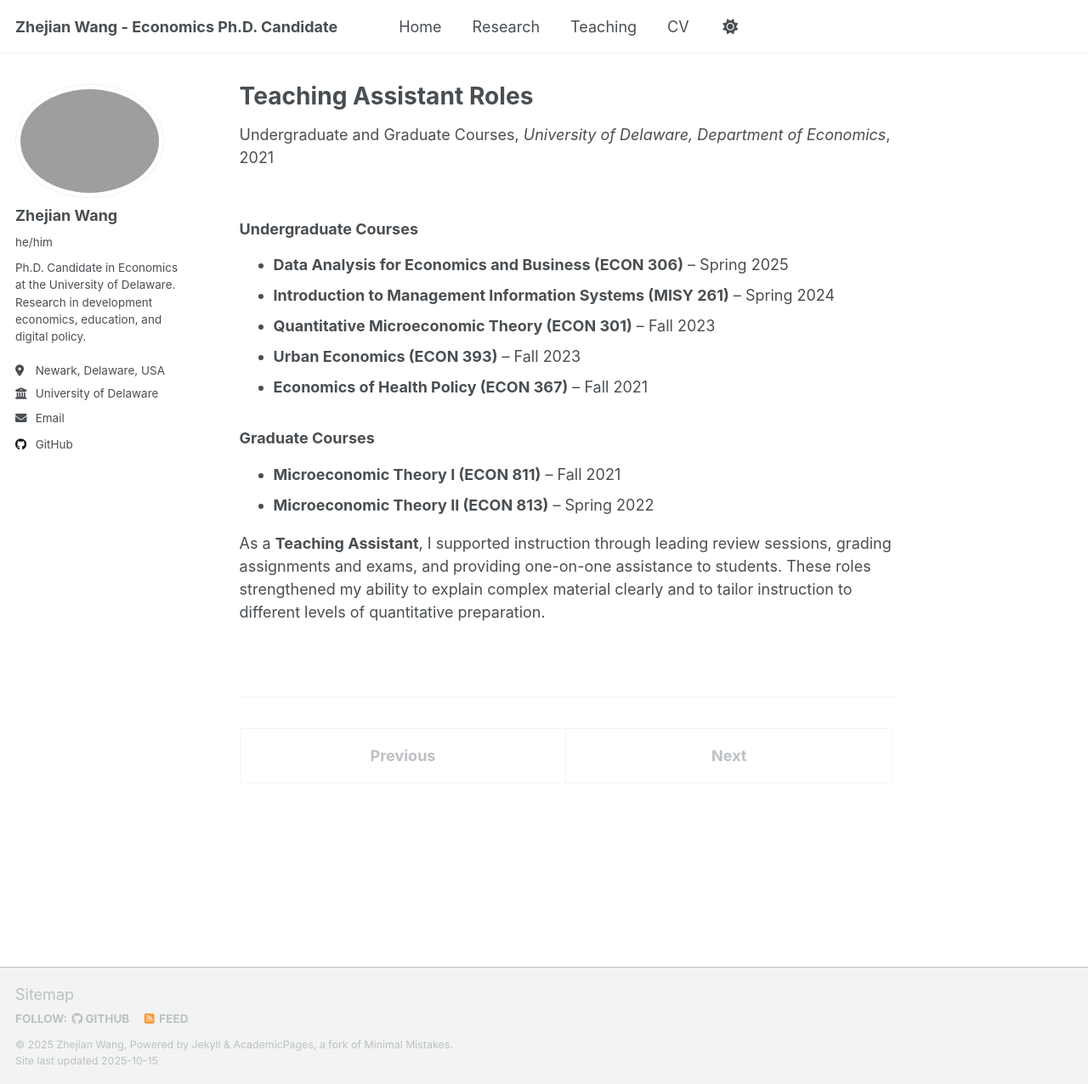
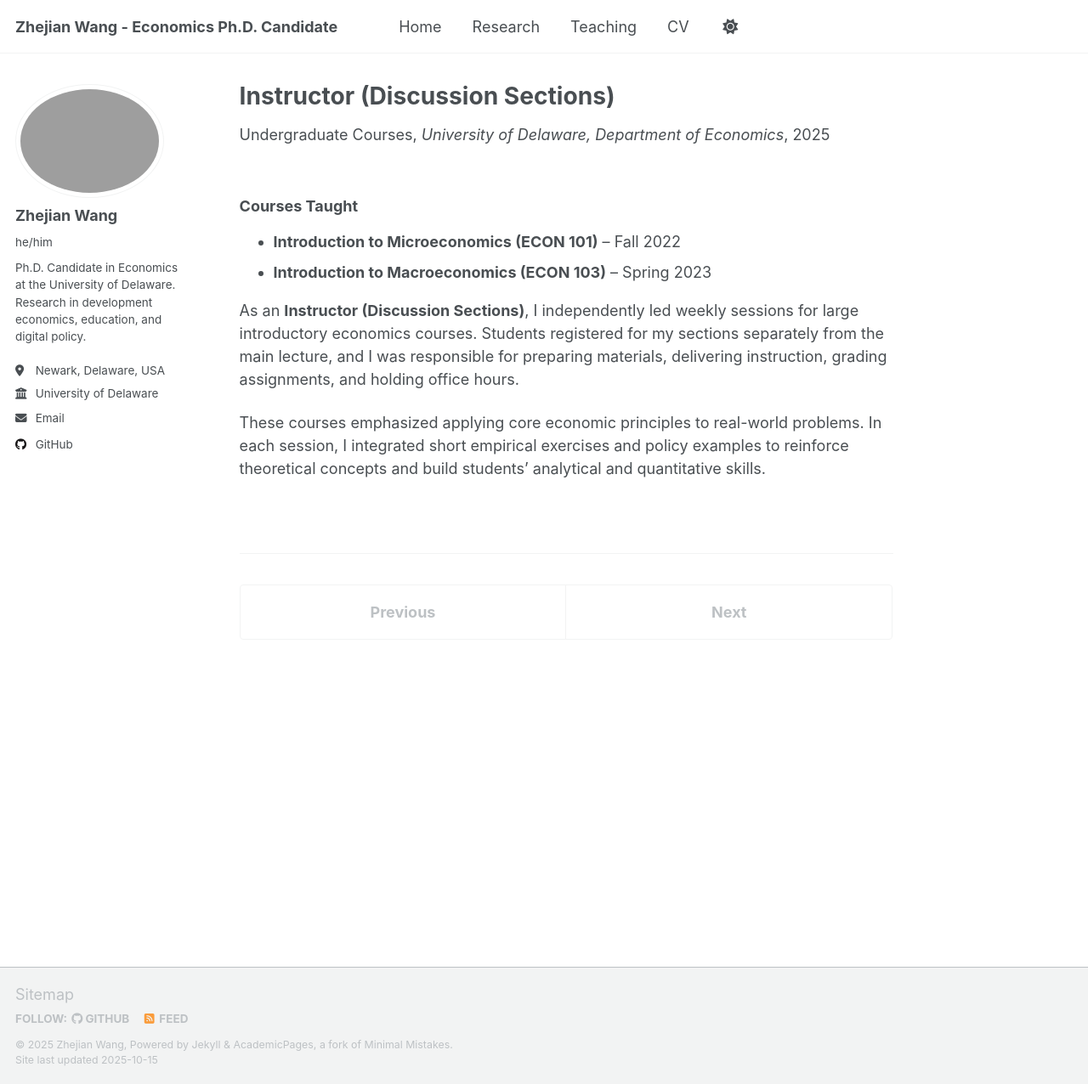
Before and after one commit to zhejianw/zhejianw.github.io, a Jekyll site: the page built from _teaching/ta-roles.md, in a window 1280 px wide and 1276 px high. Shown: the whole window at 85% size. Built offline with Jekyll 4.4.1, drawn with Linux system fonts in a browser that asks for light colours; a script that is not in the unit is left out.

Commit message:
Update ta-roles.md

```diff
--- a/_teaching/ta-roles.md
+++ b/_teaching/ta-roles.md
@@ -1,22 +1,16 @@
 ---
-title: "Teaching Assistant Roles"
+title: "Instructor (Discussion Sections)"
 collection: teaching
-type: "Undergraduate and Graduate Courses"
-permalink: /teaching/ta-roles
+type: "Undergraduate Courses"
+permalink: /teaching/2022-fall-instructor
 venue: "University of Delaware, Department of Economics"
-date: 2021-09-01
 location: "Newark, Delaware, USA"
 ---
 
-### Undergraduate Courses
-- **Data Analysis for Economics and Business (ECON 306)** – Spring 2025
-- **Introduction to Management Information Systems (MISY 261)** – Spring 2024
-- **Quantitative Microeconomic Theory (ECON 301)** – Fall 2023
-- **Urban Economics (ECON 393)** – Fall 2023
-- **Economics of Health Policy (ECON 367)** – Fall 2021
+### Courses Taught
+- **Introduction to Microeconomics (ECON 101)** – Fall 2022
+- **Introduction to Macroeconomics (ECON 103)** – Spring 2023
 
-### Graduate Courses
-- **Microeconomic Theory I (ECON 811)** – Fall 2021
-- **Microeconomic Theory II (ECON 813)** – Spring 2022
+As an **Instructor (Discussion Sections)**, I independently led weekly sessions for large introductory economics courses. Students registered for my sections separately from the main lecture, and I was responsible for preparing materials, delivering instruction, grading assignments, and holding office hours.
 
-As a **Teaching Assistant**, I supported instruction through leading review sessions, grading assignments and exams, and providing one-on-one assistance to students. These roles strengthened my ability to explain complex material clearly and to tailor instruction to different levels of quantitative preparation.
+These courses emphasized applying core economic principles to real-world problems. In each session, I integrated short empirical exercises and policy examples to reinforce theoretical concepts and build students’ analytical and quantitative skills.
```
